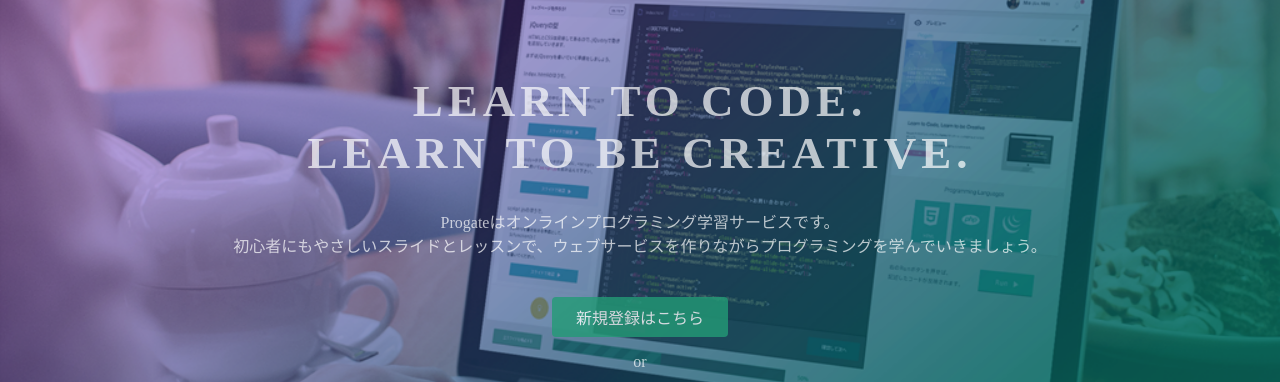
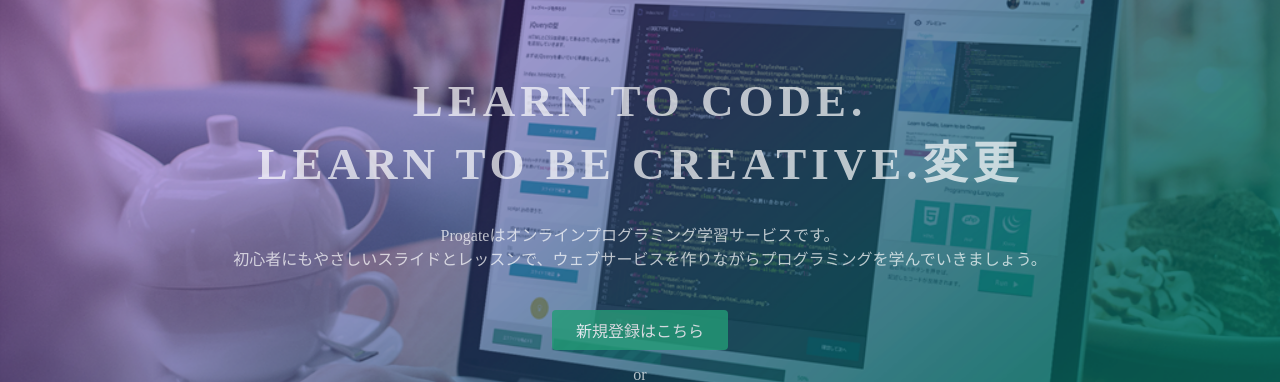
Before and after one commit to kenkonyu/.github.io, a plain HTML site: page index.html in a window 1280 px wide. Shown: the part 135-517 px from the top of the page. Drawn offline with Linux system fonts and the light colour scheme.

Commit message:
Update index.html

```diff
--- a/index.html
+++ b/index.html
@@ -23,7 +23,7 @@
   </header>
   <div class="top-wrapper">
     <div class="container">
-      <h1>LEARN TO CODE.<br>LEARN TO BE CREATIVE.</h1>
+      <h1>LEARN TO CODE.<br>LEARN TO BE CREATIVE.変更</h1>
       <p>Progateはオンラインプログラミング学習サービスです。<br>初心者にもやさしいスライドとレッスンで、ウェブサービスを作りながらプログラミングを学んでいきましょう。</p>
       <div class="btn-wrapper">
         <a href="#" class="btn signup">新規登録はこちら</a>
```
